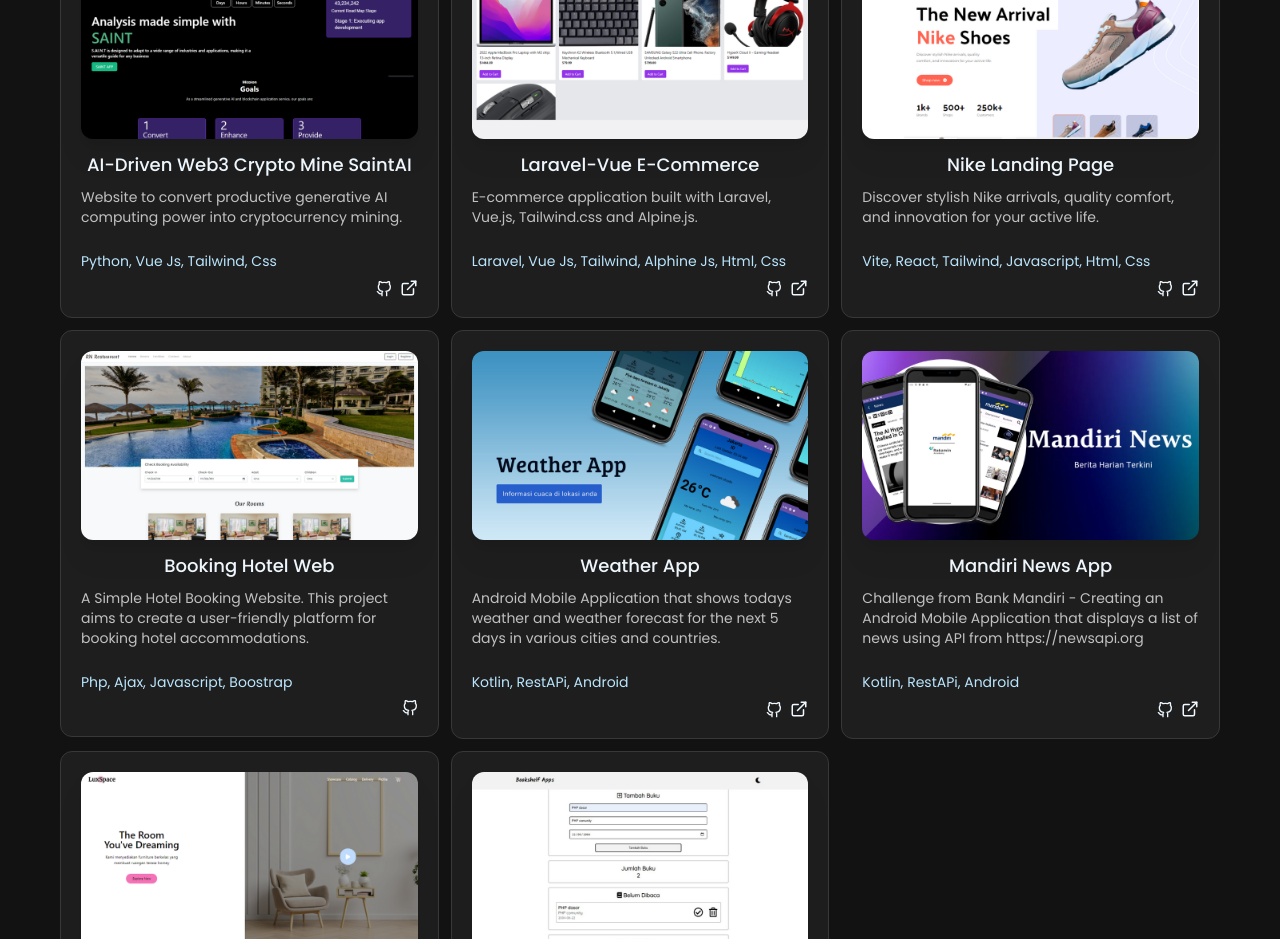
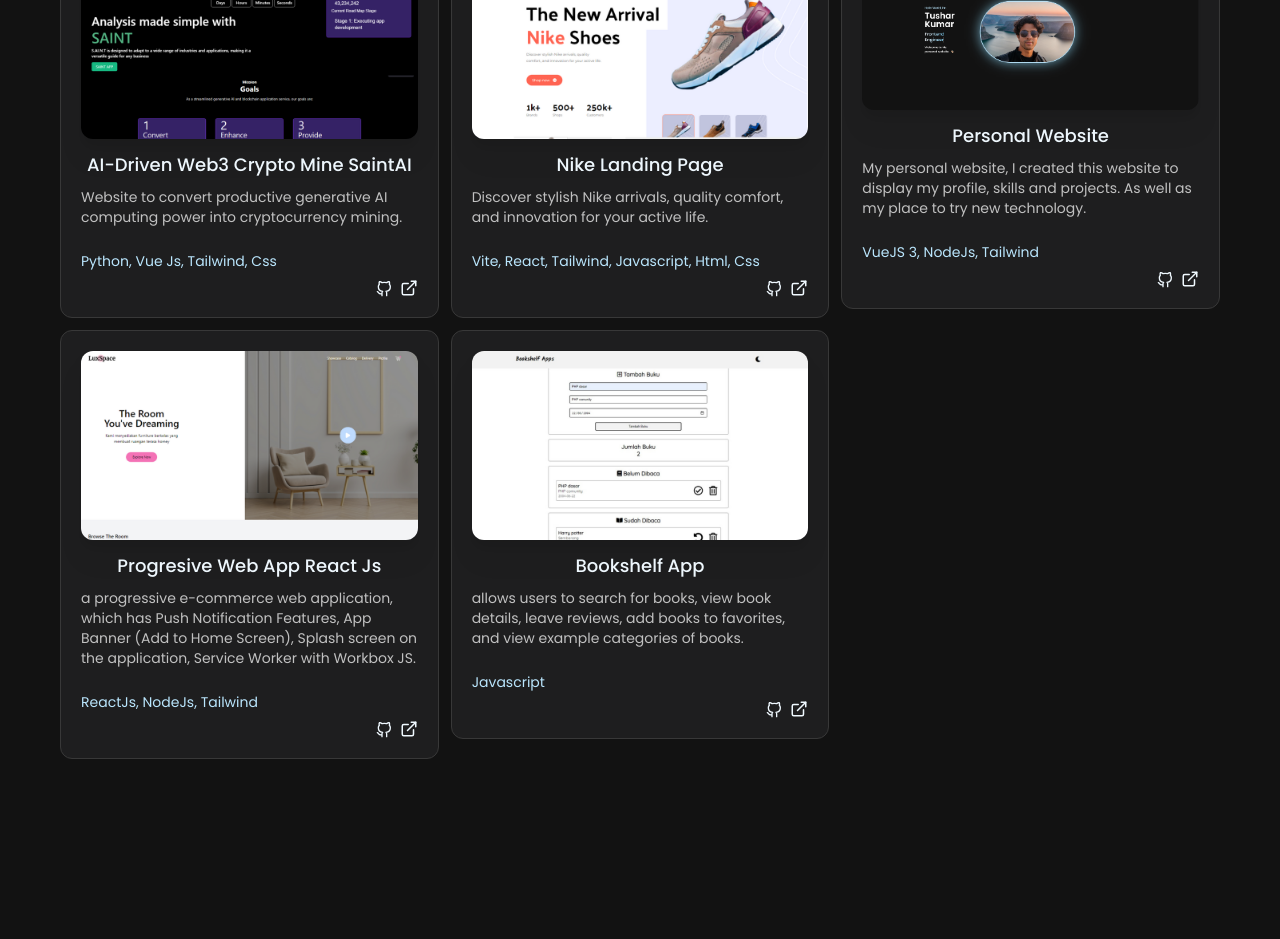
Before and after one commit to tusharkumar2302/my-portfolio, a Vue app: page /portfolio in a window 1280 px wide. Shown: the part 380-1319 px from the top of the page. Built offline with nearby package versions, Linux system fonts and the light colour scheme.

Commit message:
added portfolio picture

```diff
--- a/src/views/PortfolioView.vue
+++ b/src/views/PortfolioView.vue
@@ -14,16 +14,16 @@
           demo: 'https://saint-mia.onrender.com/',
           category: 'web'
         },
-        {
-          id: 2,
-          name: 'Laravel-Vue E-Commerce',
-          imageUrl: 'laravel-vue',
-          status: 'E-commerce application built with Laravel, Vue.js, Tailwind.css and Alpine.js.',
-          tech: 'Laravel, Vue Js, Tailwind, Alphine Js, Html, Css',
-          github: 'https://github.com/rizkinugrohho/laravel-vue',
-          demo: 'https://github.com/rizkinugrohho/laravel-vue',
-          category: 'web'
-        },
+        // {
+        //   id: 2,
+        //   name: 'Laravel-Vue E-Commerce',
+        //   imageUrl: 'laravel-vue',
+        //   status: 'E-commerce application built with Laravel, Vue.js, Tailwind.css and Alpine.js.',
+        //   tech: 'Laravel, Vue Js, Tailwind, Alphine Js, Html, Css',
+        //   github: 'https://github.com/rizkinugrohho/laravel-vue',
+        //   demo: 'https://github.com/rizkinugrohho/laravel-vue',
+        //   category: 'web'
+        // },
         {
           id: 3,
           name: 'Nike Landing Page',
@@ -34,46 +34,46 @@
           demo: 'https://rizkinugrohho.github.io/nike-landing-page/',
           category: 'web'
         },
+        // {
+        //   id: 4,
+        //   name: 'Booking Hotel Web',
+        //   imageUrl: 'portfolio-hotel',
+        //   status: 'A Simple Hotel Booking Website. This project aims to create a user-friendly platform for booking hotel accommodations.',
+        //   tech: 'Php, Ajax, Javascript, Boostrap',
+        //   github: 'https://github.com/rizkinugrohho/booking-hotel',
+        //   demo: 'null',
+        //   category: 'web'
+        // },
         {
-          id: 4,
-          name: 'Booking Hotel Web',
-          imageUrl: 'portfolio-hotel',
-          status: 'A Simple Hotel Booking Website. This project aims to create a user-friendly platform for booking hotel accommodations.',
-          tech: 'Php, Ajax, Javascript, Boostrap',
-          github: 'https://github.com/rizkinugrohho/booking-hotel',
-          demo: 'null',
+          id: 5,
+          name: 'Personal Website',
+          imageUrl: 'portfolio_v1',
+          status: 'My personal website, I created this website to display my profile, skills and projects. As well as my place to try new technology.',
+          tech: 'VueJS 3, NodeJs, Tailwind',
+          github: 'https://github.com/tusharkumar2302/my-portfolio',
+          demo: 'rizkinugroho.netlify.app',
           category: 'web'
         },
         // {
-        //   id: 5,
-        //   name: 'Personal Website',
-        //   imageUrl: 'portfolio_v2',
-        //   status: 'My personal website, I created this website to display my profile, skills and projects. As well as my place to try new technology.',
-        //   tech: 'VueJS 3, NodeJs, Tailwind',
-        //   github: 'https://github.com/rizkinugrohho/my-portofolio-v2',
-        //   demo: 'rizkinugroho.netlify.app',
-        //   category: 'web'
+        //   id: 6,
+        //   name: 'Weather App',
+        //   imageUrl: 'weatherapp',
+        //   status: 'Android Mobile Application that shows todays weather and weather forecast for the next 5 days in various cities and countries.',
+        //   tech: 'Kotlin, RestAPi, Android',
+        //   github: 'https://github.com/rizkinugrohho/MobileApplication_Weather-App',
+        //   demo: 'https://github.com/rizkinugrohho/MobileApplication_Weather-App',
+        //   category: 'mobile'
         // },
-        {
-          id: 6,
-          name: 'Weather App',
-          imageUrl: 'weatherapp',
-          status: 'Android Mobile Application that shows todays weather and weather forecast for the next 5 days in various cities and countries.',
-          tech: 'Kotlin, RestAPi, Android',
-          github: 'https://github.com/rizkinugrohho/MobileApplication_Weather-App',
-          demo: 'https://github.com/rizkinugrohho/MobileApplication_Weather-App',
-          category: 'mobile'
-        },
-        {
-          id: 7,
-          name: 'Mandiri News App',
-          imageUrl: 'mandiri',
-          status: 'Challenge from Bank Mandiri - Creating an Android Mobile Application that displays a list of news using API from https://newsapi.org',
-          tech: 'Kotlin, RestAPi, Android',
-          github: 'https://github.com/rizkinugrohho/MobileApplication_MandiriNews',
-          demo: 'https://github.com/rizkinugrohho/MobileApplication_MandiriNews',
-          category: 'mobile'
-        },
+        // {
+        //   id: 7,
+        //   name: 'Mandiri News App',
+        //   imageUrl: 'mandiri',
+        //   status: 'Challenge from Bank Mandiri - Creating an Android Mobile Application that displays a list of news using API from https://newsapi.org',
+        //   tech: 'Kotlin, RestAPi, Android',
+        //   github: 'https://github.com/rizkinugrohho/MobileApplication_MandiriNews',
+        //   demo: 'https://github.com/rizkinugrohho/MobileApplication_MandiriNews',
+        //   category: 'mobile'
+        // },
         {
           id: 8,
           name: 'Progresive Web App React Js',
```
Also changed, not shown: public/img/portfolio-portfolio_v1.png (added).
